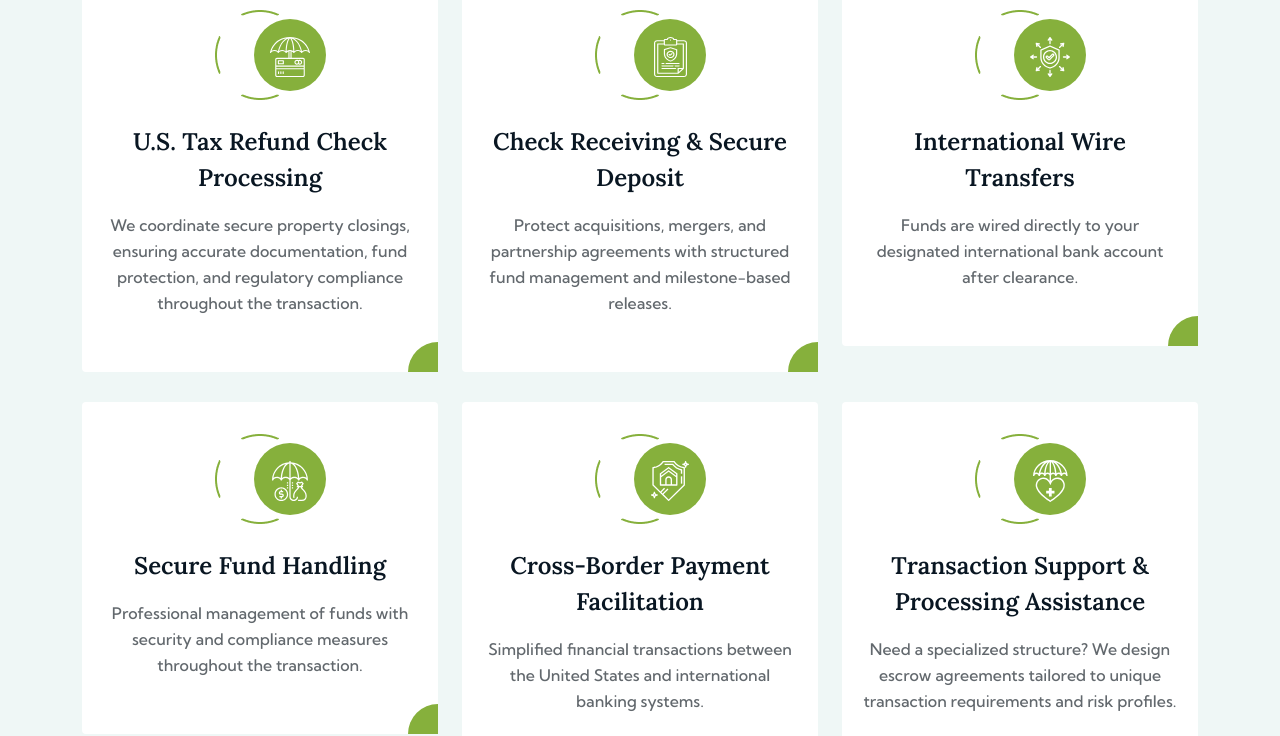
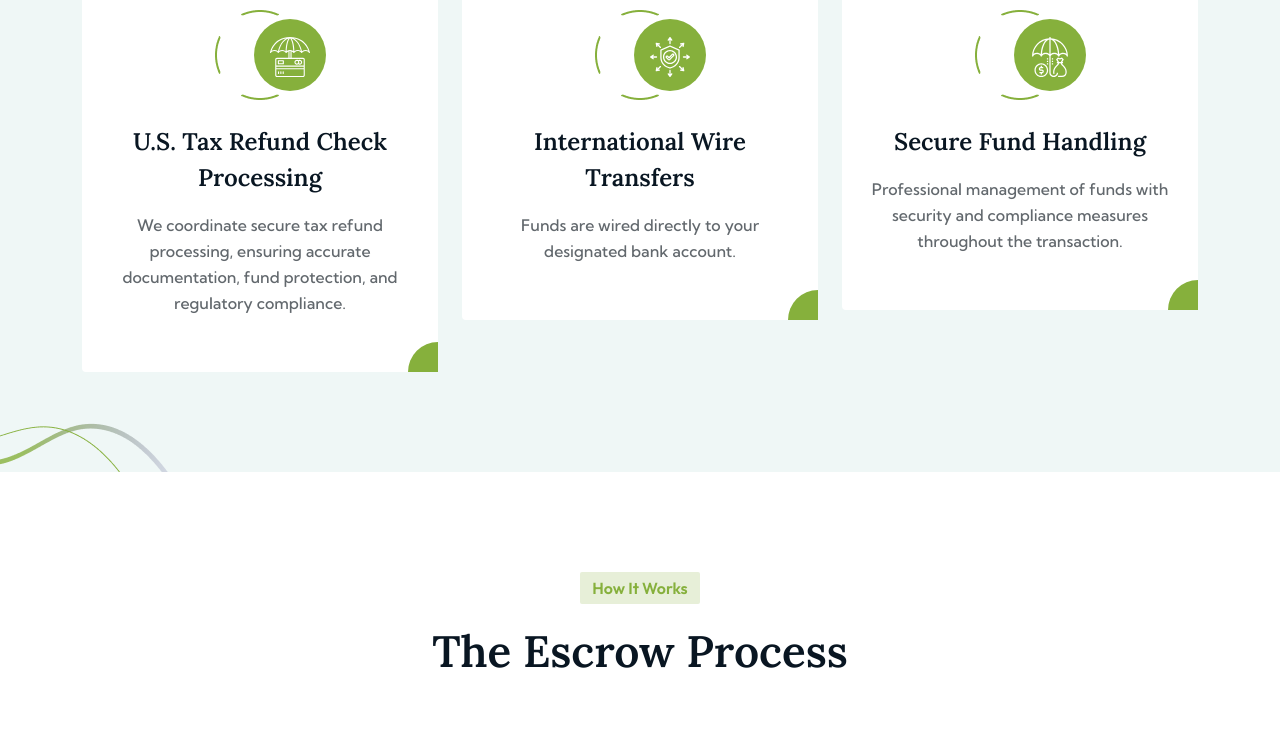
Before and after one commit to abadget1/LES, a Next.js app: page /index10 in a window 1280 px wide. Shown: the part 1900-2636 px from the top of the page. Built offline with nearby package versions, Linux system fonts and the light colour scheme.

Commit message:
Cindy Changes

```diff
--- a/app/page.js
+++ b/app/page.js
@@ -17,11 +17,10 @@ export default function Home() {
             <Layout headerStyle={10} footerStyle={6}>
                 <Welcome10 />
                 <About10 />
-                <Service14 />
-                <Client6 />
+                <Cta10 />
+                {/* <Service14 /> */}
                 <Service13 />
                 <Contact5 />
-                {/* <Cta10 /> */}
             </Layout>
         </>
     )
--- a/components/sections/Contact5.js
+++ b/components/sections/Contact5.js
@@ -69,7 +69,7 @@ export default function Contact5() {
                                 <img src="/assets/images/sectionimg/contact5-img.jpg" alt="" />
                             </div>
                         </div>
-                        <div className="col-lg-12">
+                        {/* <div className="col-lg-12">
                             <div className="contactbottonarea">
                                 <div className="row">
                                     <div className="col-lg-4" data-aos="zoom-in" data-aos-duration={1200}>
@@ -114,7 +114,7 @@ export default function Contact5() {
                                     </div>
                                 </div>
                             </div>
-                        </div>
+                        </div> */}
                     </div>
                 </div>
             </div>
--- a/components/sections/Cta10.js
+++ b/components/sections/Cta10.js
@@ -8,21 +8,18 @@ export default function Cta10() {
             <div className="cta10-section-area section-padding4">
                 <div className="container">
                     <div className="row align-items-center">
-                        <div className="col-lg-8">
+                        <div className="col-lg-12">
                             <div className="cta10-header">
-                                <h1 className="font-44 font-lora lineh-52 weight-600 color margin-b">Get expert advice on consult
-                                    investment to strategies.</h1>
-                                <p className="font-16 font-ks lineh-26 weight-500 color-21">We believe that informed clients make
-                                    better financial decisions. As part of our service, we'll provide educational resources and
-                                    workshops to help.</p>
+                                <h1 className="font-44 font-lora lineh-52 weight-600 color margin-b">Our Mission</h1>
+                                <h2 className="font-16 font-ks lineh-26 weight-500 color-21">At Lanois Escrow Service, our mission is to deliver trust, security, and peace of mind in every transaction. We are dedicated to providing investors with a seamless, and reliable solution for managing their U.S. tax refunds—because your confidence is our highest priority.</h2>
                             </div>
                         </div>
-                        <div className="col-lg-1" />
+                        {/* <div className="col-lg-1" />
                         <div className="col-lg-3">
                             <div className="cta10-btnarea">
                                 <Link href="/contact1" className="font-ks font-16 lineh-16 color-h10 weight-700 solutions12">Contact Us <span><img src="/assets/images/icons/arrowgreen.svg" alt="" /></span></Link>
                             </div>
-                        </div>
+                        </div> */}
                     </div>
                 </div>
             </div>
--- a/components/sections/Service13.js
+++ b/components/sections/Service13.js
@@ -29,25 +29,11 @@ export default function Service13() {
                                 </div>
                                 <Link href="/services" className="font-lora font-24 weight-600 colorhp3 d-inline-block margin-b ts">U.S. Tax Refund Check Processing</Link>
                                 <p className="font-ks font-16 weight-500 color-p10 lineh-26 margin-b24 ts ">
-                                    We coordinate secure property closings, ensuring accurate documentation, fund protection, and regulatory compliance throughout the transaction.
+                                    We coordinate secure tax refund processing, ensuring accurate documentation, fund protection, and regulatory compliance.
                                 </p>
                             </div>
                         </div>
 
-                        <div className="col-lg-4 col-md-6" data-aos="zoom-in" data-aos-duration={1000} data-aos-easing="linear">
-                            <div className="service10-boxarea text-center">
-                                <div className="welcome-ellipsbox ts">
-                                    <img src="/assets/images/elementor/elementor64.png" alt="" className="keyframe3 ts" />
-                                    <div className="elips-icon6 ts">
-                                        <img src="/assets/images/icons/group8.svg" alt="" className="ts" />
-                                    </div>
-                                </div>
-                                <Link href="/services" className="font-lora font-24 weight-600 colorhp3 d-inline-block margin-b ts">Check Receiving & Secure Deposit</Link>
-                                <p className="font-ks font-16 weight-500 color-p10 lineh-26 margin-b24 ts">
-                                    Protect acquisitions, mergers, and partnership agreements with structured fund management and milestone-based releases.
-                                </p>
-                            </div>
-                        </div>
                         <div className="col-lg-4 col-md-6" data-aos="zoom-in" data-aos-duration={1200} data-aos-easing="linear">
                             <div className="service10-boxarea text-center">
                                 <div className="welcome-ellipsbox ts">
@@ -57,7 +43,7 @@ export default function Service13() {
                                     </div>
                                 </div>
                                 <Link href="/services" className="font-lora font-24 weight-600 colorhp3 d-inline-block margin-b ts">International Wire Transfers</Link>
-                                <p className="font-ks font-16 weight-500 color-p10 lineh-26 margin-b24 ts">Funds are wired directly to your designated international bank account after clearance.</p>
+                                <p className="font-ks font-16 weight-500 color-p10 lineh-26 margin-b24 ts">Funds are wired directly to your designated bank account.</p>
                             </div>
                         </div>
                         <div className="col-lg-4 col-md-6" data-aos="zoom-in" data-aos-duration={1400} data-aos-easing="linear">
@@ -72,32 +58,6 @@ export default function Service13() {
                                 <p className="font-ks font-16 weight-500 color-p10 lineh-26 margin-b24 ts">Professional management of funds with security and compliance measures throughout the transaction.</p>
                             </div>
                         </div>
-                        <div className="col-lg-4 col-md-6" data-aos="zoom-in" data-aos-duration={1600} data-aos-easing="linear">
-                            <div className="service10-boxarea text-center">
-                                <div className="welcome-ellipsbox ts">
-                                    <img src="/assets/images/elementor/elementor64.png" alt="" className="keyframe3 ts" />
-                                    <div className="elips-icon6 ts">
-                                        <img src="/assets/images/icons/group11.svg" alt="" className="ts" />
-                                    </div>
-                                </div>
-                                <Link href="/services" className="font-lora font-24 weight-600 colorhp3 d-inline-block margin-b ts">Cross-Border Payment Facilitation</Link>
-                                <p className="font-ks font-16 weight-500 color-p10 lineh-26 margin-b24 ts">
-                                    Simplified financial transactions between the United States and international banking systems.
-                                </p>
-                            </div>
-                        </div>
-                        <div className="col-lg-4 col-md-6" data-aos="zoom-in" data-aos-duration={1800} data-aos-easing="linear">
-                            <div className="service10-boxarea text-center">
-                                <div className="welcome-ellipsbox ts">
-                                    <img src="/assets/images/elementor/elementor64.png" alt="" className="keyframe3 ts" />
-                                    <div className="elips-icon6 ts">
-                                        <img src="/assets/images/icons/group12.svg" alt="" className="ts" />
-                                    </div>
-                                </div>
-                                <Link href="/services" className="font-lora font-24 weight-600 colorhp3 d-inline-block margin-b ts">Transaction Support & Processing Assistance</Link>
-                                <p className="font-ks font-16 weight-500 color-p10 lineh-26 margin-b24 ts">Need a specialized structure? We design escrow agreements tailored to unique transaction requirements and risk profiles.</p>
-                            </div>
-                        </div>
                     </div>
                 </div>
                 <img src="/assets/images/elementor/elementor63.png" alt="" className="elementors63" />
```
Also changed, not shown: components/sections/Service14.js (line endings or trailing spaces), public/assets/css/master.css, 1 other file (tests, documents, lock files or other folders).
